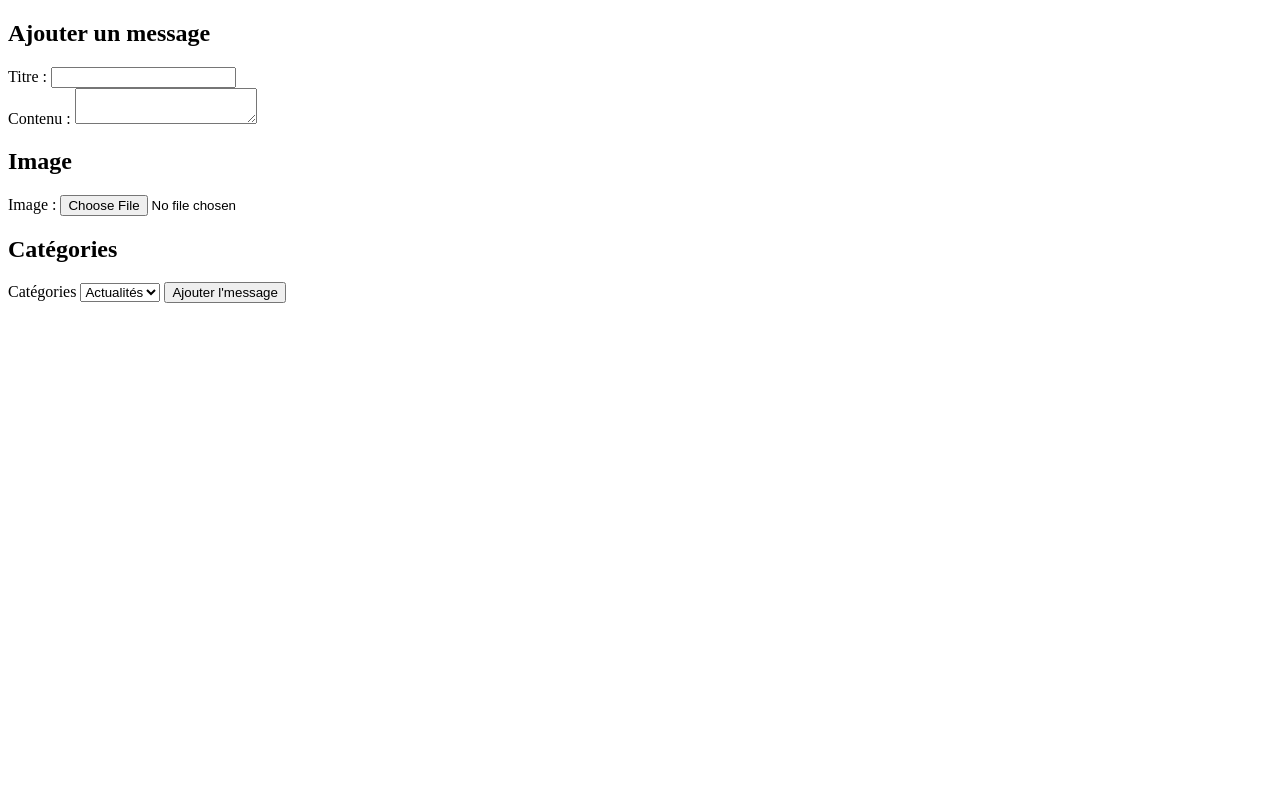
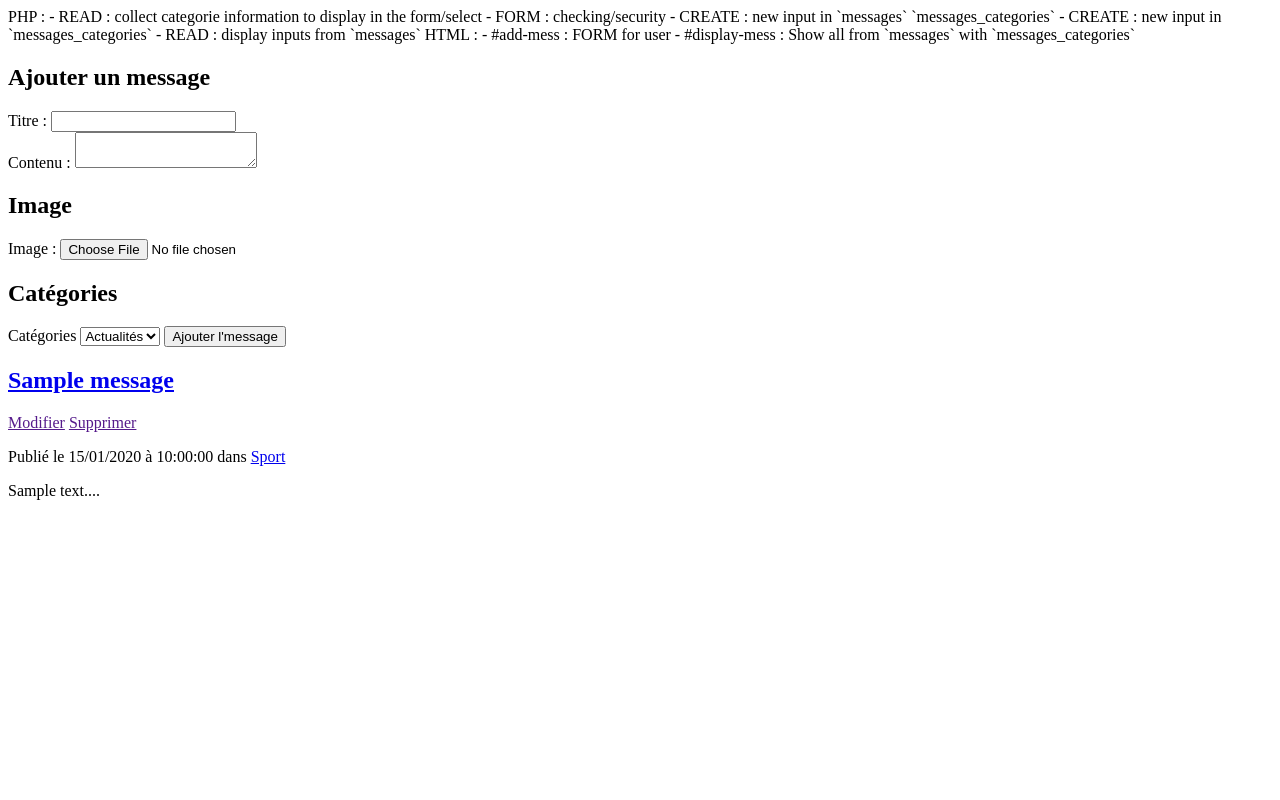
Before and after one commit to MM12300/Projet-3, a PHP site: page / in a window 1280 px wide. Run offline with PHP 8.4, Linux system fonts and the light colour scheme; data comes from the database, SQL or seed files in the repository; tables that the repository leaves empty or names only in its code hold one stand-in row (values such as "Sample post"); data that the repository does not hold is empty.

Commit message:
index.php fully fixed adding delete and modify link

```diff
--- a/index.php
+++ b/index.php
@@ -1,79 +1,29 @@
-<!-- Page qui va afficher le formulaire de connexion
-Page qui va afficher le formulaire d'ajout de message
-Page qui va afficher la liste des messages  -->
+<!-- Toute information relative à ce projet (commentaires du code) trouvable dans le projet blog -->
+
+PHP :
+- READ : collect categorie information to display in the form/select
+- FORM : checking/security
+    - CREATE : new input in `messages`  `messages_categories`
+    - CREATE : new input in `messages_categories`
+    - READ : display inputs from `messages`
+
+HTML :
+- #add-mess : FORM for user
+- #display-mess : Show all from `messages` with `messages_categories`
+
 
 
 <?php
-
-//********AFFICHAGE DES CATEGORIES */
-//On se connecte à la base
+//DB OPEN
 require_once('inc/connect.php');
 
-//Requête SQL
+
+//***** READ - `categories` */
 $sql = 'SELECT * FROM `categories` ORDER BY `name` ASC;';
-
-//Requête non préparée
-$query = $db->query($sql);
-
-//on stocke le tableau des données dans $categories
+$query = $db->query($sql); //Query method
 $categories = $query->fetchALl(PDO::FETCH_ASSOC);
 
-
-//********RECUPERATIONS DES INFOS DU POST */
-//On vérifie si le formulaire est présent et remplis
-if (isset($_POST) && !empty($_POST)) {
-    //On veut vérifier le formulaire ligne par ligne
-    //On charge notre lib de fonctions
-    require_once('inc/lib.php');
-    //on vérifie si les champs suivants sont remplis
-
-    if (verifForm($_POST, ['titre', 'contenu', 'categories'])) {
-        //On stocke le résultat dans des variables
-
-        $titre = strip_tags($_POST['titre']);
-        $contenu = strip_tags($_POST['contenu'], '<div><p><h1><h2><img><strong>');
-        $categories = strip_tags($_POST['categories']);
-        //On autorise certaines balises HTML dans le contenu
-
-
-        //********AJOUT DES INFOS DANS LA TABLE MESSAGES */
-        //Requête sql
-        $sql = 'INSERT INTO `messages` (`title`,`content`, `users_id`) VALUES (:titre, :contenu, :user_id);';
-        //bien respecter l'ordre des valeurs en fonction de la table
-
-        //Requête préparée
-        $query = $db->prepare($sql);
-
-        //On injecte les valeurs dans la requête
-        $query->bindValue(':titre', $titre, PDO::PARAM_STR);
-        $query->bindValue(':contenu', $contenu, PDO::PARAM_STR);
-        $query->bindValue('user_id', 1, PDO::PARAM_INT);
-        //En attendant d'avoir des sessions on définit l'user à 1
-
-        // On éxécute la requête
-        $query->execute();
-
-        //********AJOUT DES INFOS DANS LA TABLE MESSAGES  messages_categories*/
-        //On doit mettre à jour l'id message et l'id catégorie dans cette table
-
-        //On récupère l'id du message nouvellement crée
-        //pour savoir à quel message inserrer la cat
-        $idMessage = $db->lastInsertId();
-
-        $sql = 'INSERT INTO `messages_categories`(`messages_id`, `categories_id`) VALUES (:idmessage, :idcategorie);';
-        //On prépare la requête
-        $query = $db->prepare($sql);
-        //On injecte les valeurs
-        $query->bindValue(':idmessage', $idMessage, PDO::PARAM_INT);
-        $query->bindValue(':idcategorie', $categories, PDO::PARAM_INT);
-        //On nettoie $categories dans la boucle
-        //Pas besoin de nettoyer $idMessage car il vient d'un endroit clean
-
-        //On éxécute la requête
-        $query->execute();
-
-
-        //AFFICHAGE DE TOUS LES MESSAGES
+//***** READ -
         //Requête SQL
         $sql = 'SELECT `messages`.*,
         GROUP_CONCAT(`categories`.`name`) as categorie_name
@@ -84,28 +34,42 @@ if (isset($_POST) && !empty($_POST)) {
         ON `messages_categories`.`categories_id` = `categories`.`id`
         GROUP BY `messages`.`id`
         ORDER BY `created_at` DESC;';
+        $query = $db->query($sql);
+        $messages = $query->fetchAll(PDO::FETCH_ASSOC);
 
-        //On lit tout ce qu'il y a dans la table message
-        //group_concat permet de regrouper toutes les catégories d'un seul message
-        //FROM message
-        //LEFT JOIN sur message_categories
-        //qd id de l'message = id de l'message dans la table message_catégorie
-        //LEFT JOIN sur categories
-        //qd id de la categorie = id de la categorie dans table catégorie
-        //OU id de l'message = id de l'url
-        //On groupe pour éviter les doublons
-        //On affiche les messages par ordre de créations
+        //DB CLOSE
+        require_once('inc/close.php');
 
 
-        //Requête non préparée car on veut tous les messages
-        $query = $db->query($sql);
+//$_POST checking
+if (isset($_POST) && !empty($_POST)) {
+    //functions library loading
+    require_once('inc/lib.php');
+    //verifForm => $_POST input/select checking
+    if (verifForm($_POST, ['titre', 'contenu', 'categories'])) {
+        //FORM resultats, variable creation and security
+        $titre = strip_tags($_POST['titre']);
+        $contenu = strip_tags($_POST['contenu'], '<div><p><h1><h2><img><strong>');
+        $categories = strip_tags($_POST['categories']);
 
-        //On récupère les données de chaque message dans le tableau variable $messages
-        $messages = $query->fetchAll(PDO::FETCH_ASSOC);
-        //die(var_dump($messages));
+        //***** CREATE - `messages`
+        $sql = 'INSERT INTO `messages` (`title`,`content`, `users_id`) VALUES (:titre, :contenu, :user_id);';
+        $query = $db->prepare($sql); //Prepare method
+        $query->bindValue(':titre', $titre, PDO::PARAM_STR);
+        $query->bindValue(':contenu', $contenu, PDO::PARAM_STR);
+        $query->bindValue('user_id', 1, PDO::PARAM_INT); //USER DEFINED TO ONE BECAUSE NO $_SESSION AT THE MOMENT
+        $query->execute();
 
-        //On déconnecte la base de données
-        require_once('inc/close.php');
+        //collecting the message_id for the next step
+        $idMessage = $db->lastInsertId();
+
+
+        //***** CREATE - `messages_categories`
+        $sql = 'INSERT INTO `messages_categories`(`messages_id`, `categories_id`) VALUES (:idmessage, :idcategorie);';
+        $query = $db->prepare($sql); //Prepare method
+        $query->bindValue(':idmessage', $idMessage, PDO::PARAM_INT);
+        $query->bindValue(':idcategorie', $categories, PDO::PARAM_INT);
+        $query->execute();
 
     } else {
         //On affiche un warning si l'utilisateur n'a pas remplis le formulaire
@@ -113,9 +77,6 @@ if (isset($_POST) && !empty($_POST)) {
         echo "Attention il faut indiquer un titre, des catégories et un contenu";
     }
 }
-
-
-
 
 ?>
 
@@ -131,13 +92,10 @@ if (isset($_POST) && !empty($_POST)) {
 
 <body>
     <main>
+        <!-- Input to  `messages` -->
         <section id="add-mess">
             <h1>Ajouter un message</h1>
             <form method="post" enctype="multipart/form-data">
-                <!-- method="post" => pour récupérer dans la superglobale $_POST
-    enctype="multipart/form-data" => pour uploader des fichiers -->
-
-                <!-- Champs titre, contenu et catégories -->
                 <div>
                     <label for="titre">Titre : </label>
                     <input type="text" id="titre" name="titre">
@@ -152,26 +110,28 @@ if (isset($_POST) && !empty($_POST)) {
                     <input type="file" name="image" id="image">
                 </div>
                 <h2>Catégories</h2>
-                <!-- menu select des catégories-->
+                <!-- SELECT MENU FROM `categories`-->
                 <label for="categories">Catégories</label>
                 <select id="categories" name="categories">
+                    <!-- Creating a list of categories  -->
                     <?php foreach ($categories as $categorie) : ?>
                     <div>
                         <option type="text" id="<?= $categorie['id'] ?>" value="<?= $categorie['id'] ?>"><?= $categorie['name'] ?></option>
                     </div>
                     <?php endforeach; ?>
                 </select>
-                <!-- Bouton Ajouter -->
                 <button>Ajouter l'message</button>
             </form>
         </section>
-
+        <!-- SHOW ALL INPUTS OF `messages` -->
         <section id="display-mess">
         <?php foreach ($messages as $message) : ?>
             <article>
                 <h2>
                     <!-- TITRE DE l'ARRTICLE AVEC UN LIEN -->
                     <a href="message.php?id=<?= $message['id'] ?>"> <?= $message['title'] ?></a></h2>
+                    <a href="">Modifier</a>
+                    <a href="">Supprimer</a>
                 <div>
                     <p>
                         <!-- DATE DE PUBLICATION-->
```
